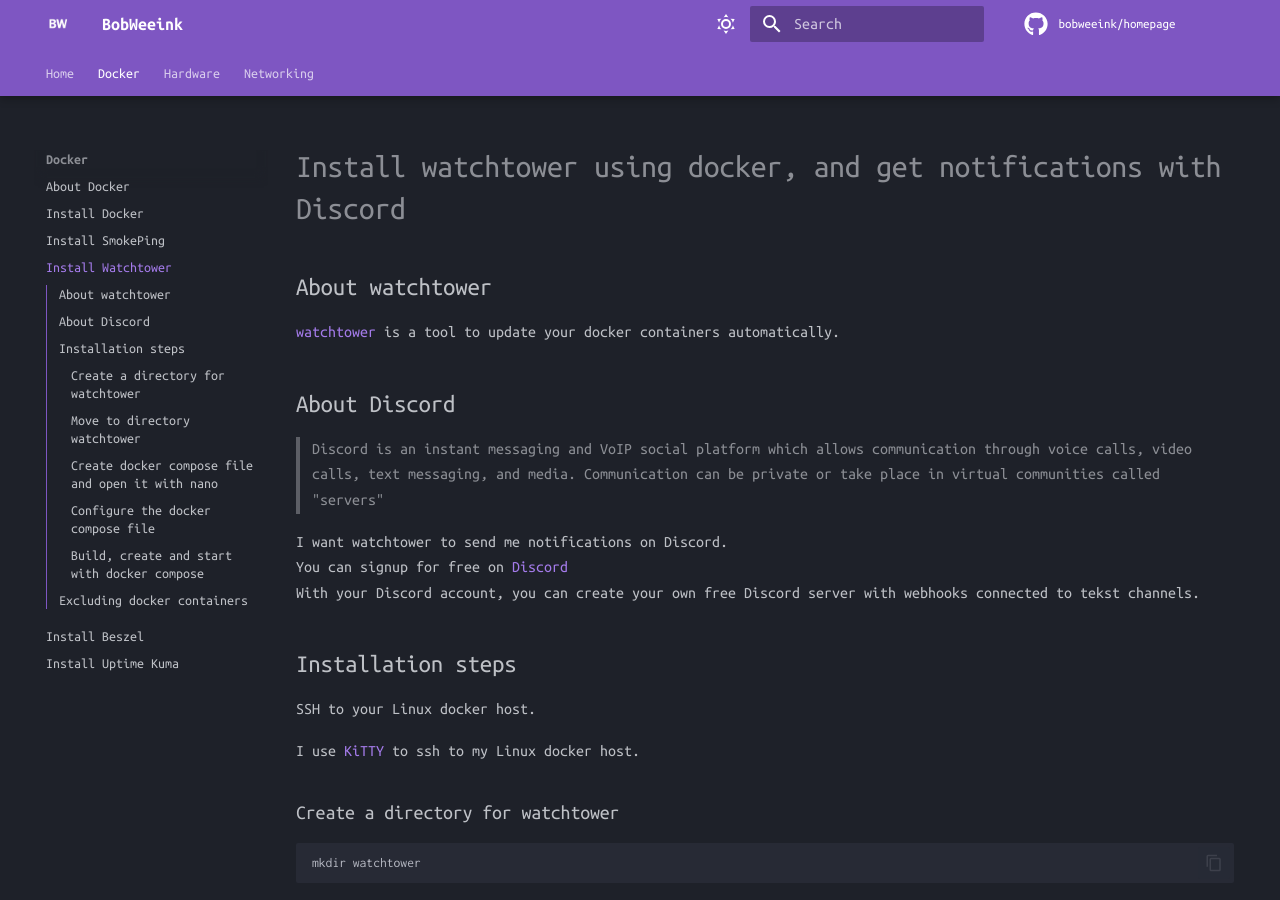
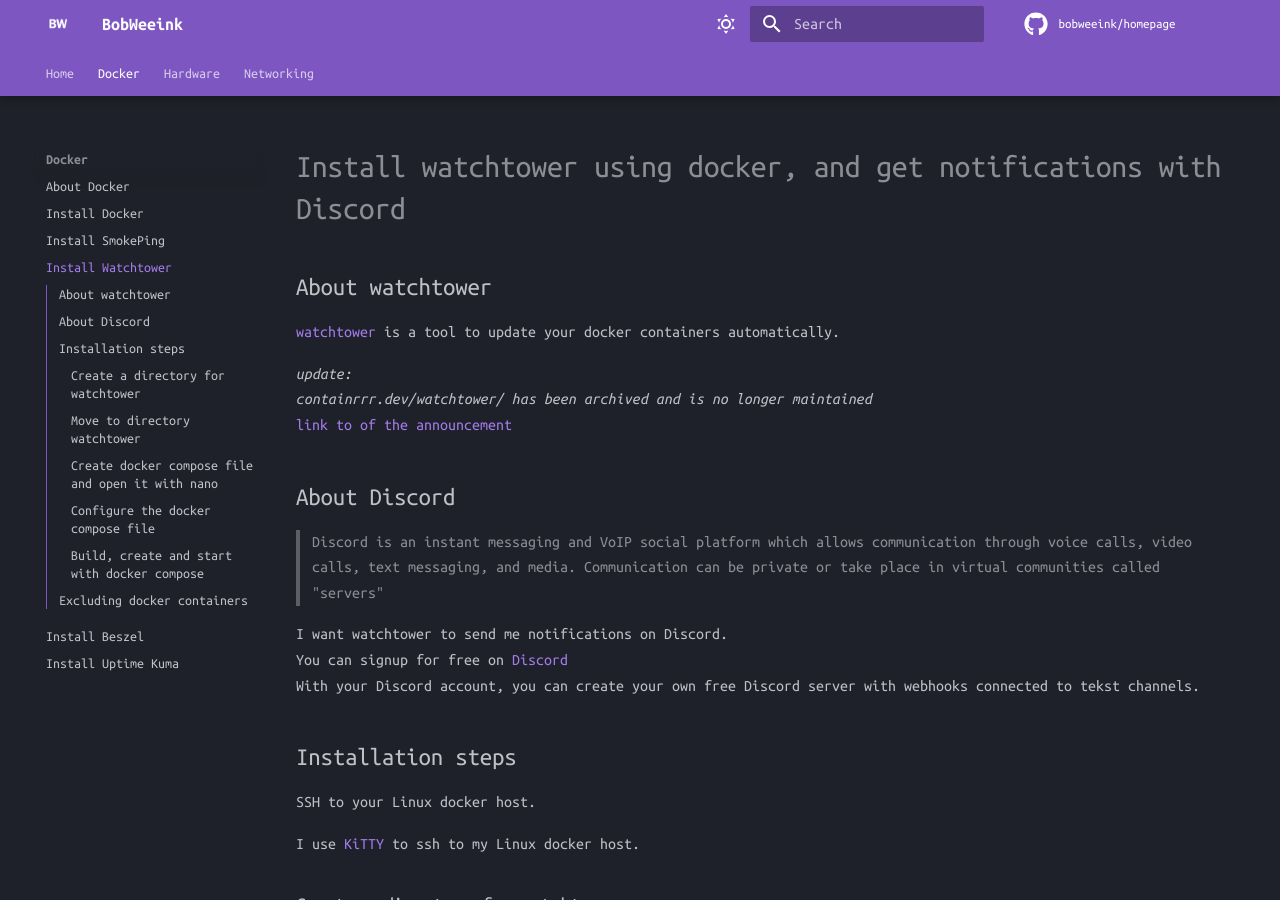
Before and after one commit to bobweeink/homepage, an MkDocs documentation site: the page built from docs/docker/install-watchtower.md, in a window 1280 px wide and 900 px high. Built offline with MkDocs 1.6.1 and Material for MkDocs 9.7.7, drawn with Linux system fonts in a browser that asks for light colours; comment, search, counter and statistics services are not loaded.

Commit message:
watchtower has been archived

```diff
--- a/docs/docker/install-watchtower.md
+++ b/docs/docker/install-watchtower.md
@@ -3,6 +3,10 @@
 ## About watchtower
 
 [watchtower](https://containrrr.dev/watchtower/) is a tool to update your docker containers automatically.
+
+*update:*
+*containrrr.dev/watchtower/ has been archived and is no longer maintained*
+[link to of the announcement](https://github.com/containrrr/watchtower/discussions/2135)
 
 ## About Discord
 
```
